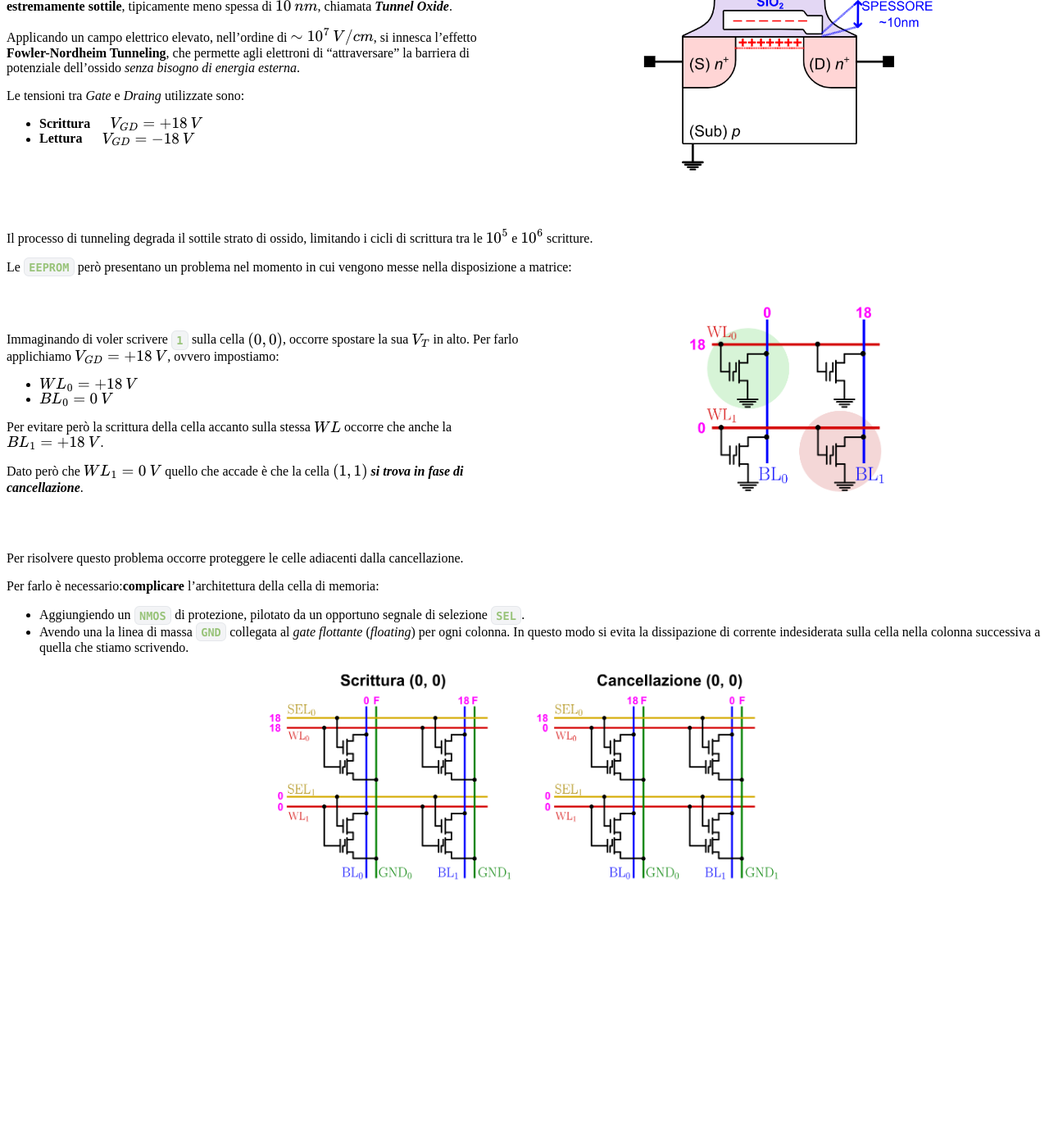
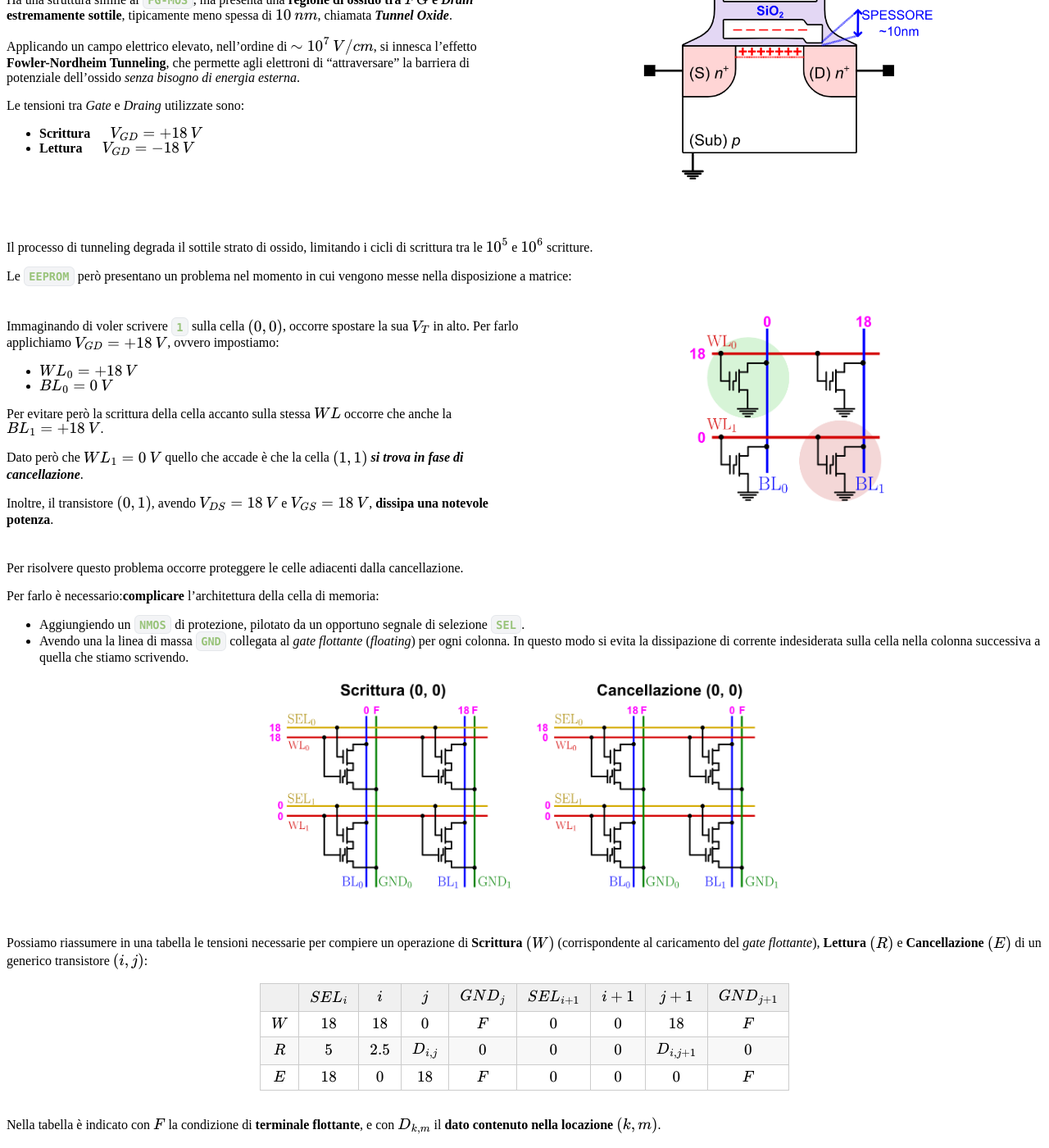
Before and after one commit to Gabriele-D-Cambria/Appunti-Elettronica-Digitale-2025-2026, a Jekyll site: the page built from Logica Sequenziale.md, in a window 1280 px wide and 1400 px high, scrolled down 14724 px. Shown: the whole window at 82% size. Built offline with Jekyll 4.4.1, drawn with Linux system fonts in a browser that asks for light colours; nearby versions of some CDN libraries; our own code applies the rules of GitHub Pages for plain Markdown files; before the commit the page ends 15853 px from its top, so only the background shows below that; some of the changed text lies outside the part shown.

Commit message:
Aggiunte informazioni sulle EEPROM

```diff
--- a/Logica Sequenziale.md
+++ b/Logica Sequenziale.md
@@ -633,13 +633,13 @@
 
 Per posizionare elettroni nel $FG$ si applica:
 1. $V_{DS}$ **elevata** $(12-21$ $V)$: gli elettroni nel canale possono assumere velocità elevate grazie al _forte campo elettrico_. Gli elettorni vengono chiamati _hot electrons_
-2. $V_{GS}$ **elevata** $(\sim 10$ $V)$: nel loro moto da _source_ a _drain_, gli elettroni vengono attirati verso il _gate-flottante_ grazie al campo elettrico verticale. Alcuni di essi, grazie all'_effetto tunneling_, supereranno la barriera di ossido accumnulandosi sul $FG$.
+2. $V_{GS}$ **elevata** $(\sim 10$ $V)$: nel loro moto da _source_ a _drain_, gli elettroni vengono attirati verso il _gate-flottante_ grazie al campo elettrico verticale. Alcuni di essi, grazie all'_effetto tunnel_, supereranno la barriera di ossido accumnulandosi sul $FG$.
 
 Questo tipo di ROM ha però un **limite di cicli di scrittura**, che si aggira tra le 1000 e le 10.000 scritture. Questo avviene perché l'iniezione ripetuta danneggia l'ossido sottostante al _floating gate_, che riduce l'affidabilità.
 
 Per rimuovere gli eletroni dal gate flottante viene somministrata **energia tramite radiazione UV**.
 
-I fotoni, che hanno energia $E = hf$ e lunghezza d'onda $\lambda = \frac{c}{f}$, portano gli elettroni nella **banda di conduzione dell'ossido**, permettendo loro di _evadere dal gate_.
+I fotoni, che hanno energia $E = h\nu$, dove $h$ è la _Costante di Plank_, $\nu$ la frequenza dei fotoni (legata alla lunghezza d'onda nell'uguaglianza $c = \lambda \nu$), portano gli elettroni nella **banda di conduzione dell'ossido**, permettendo loro di _evadere dal gate_.
 
 Il chip è indatti protetto da una finestra in **quarzo trasparente** che, a differenza del vetro comune, permette il passaggio dei raggi UV.
 
@@ -687,12 +687,13 @@
 
 Dato però che $WL_1 = 0$ $V$ quello che accade è che la cella $(1,1)$ _**si trova in fase di cancellazione**_.
 
+Inoltre, il transistore $(0, 1)$, avendo $V_{DS} = 18$ $V$ e $V_{GS} = 18$ $V$, **dissipa una notevole potenza**.
+
 </div>
 <div class="">
 <img class="40" src="./images/seq-logic/rom/eeprom-matrix-problem.png">
 </div>
 </div>
-
 
 Per risolvere questo problema occorre proteggere le celle adiacenti dalla cancellazione.
 
@@ -701,3 +702,17 @@
 - Avendo una la linea di massa `GND` collegata al _gate flottante_ (_floating_) per ogni colonna. In questo modo si evita la dissipazione di corrente indesiderata sulla cella nella colonna successiva a quella che stiamo scrivendo.
 
 <img class="50" src="./images/seq-logic/rom/eeprom-matrix-solution.png">
+
+Possiamo riassumere in una tabella le tensioni necessarie per compiere un operazione di **Scrittura** $(W)$ (corrispondente al caricamento del _gate flottante_), **Lettura** $(R)$ e **Cancellazione** $(E)$ di un generico transistore $(i, j)$:
+
+<div class="flexbox" markdown="1">
+
+|       | $SEL_i$ |  $i$  |    $j$    | $GND_j$ | $SEL_{i+1}$ | $i + 1$ |   $j + 1$   | $GND_{j+1}$ |
+| :---: | :-----: | :---: | :-------: | :-----: | :---------: | :-----: | :---------: | :---------: |
+|  $W$  |  $18$   | $18$  |    $0$    |   $F$   |     $0$     |   $0$   |    $18$     |     $F$     |
+|  $R$  |   $5$   | $2.5$ | $D_{i,j}$ |   $0$   |     $0$     |   $0$   | $D_{i,j+1}$ |     $0$     |
+|  $E$  |  $18$   |  $0$  |   $18$    |   $F$   |     $0$     |   $0$   |     $0$     |     $F$     |
+
+</div>
+
+Nella tabella è indicato con $F$ la condizione di **terminale flottante**, e con $D_{k,m}$ il **dato contenuto nella locazione** $(k, m)$.
```
